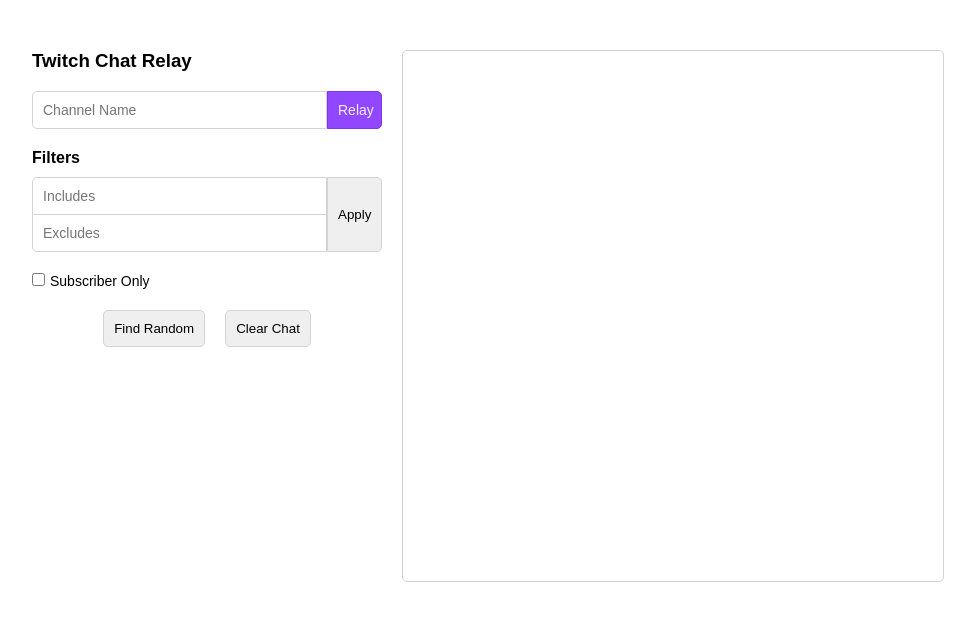
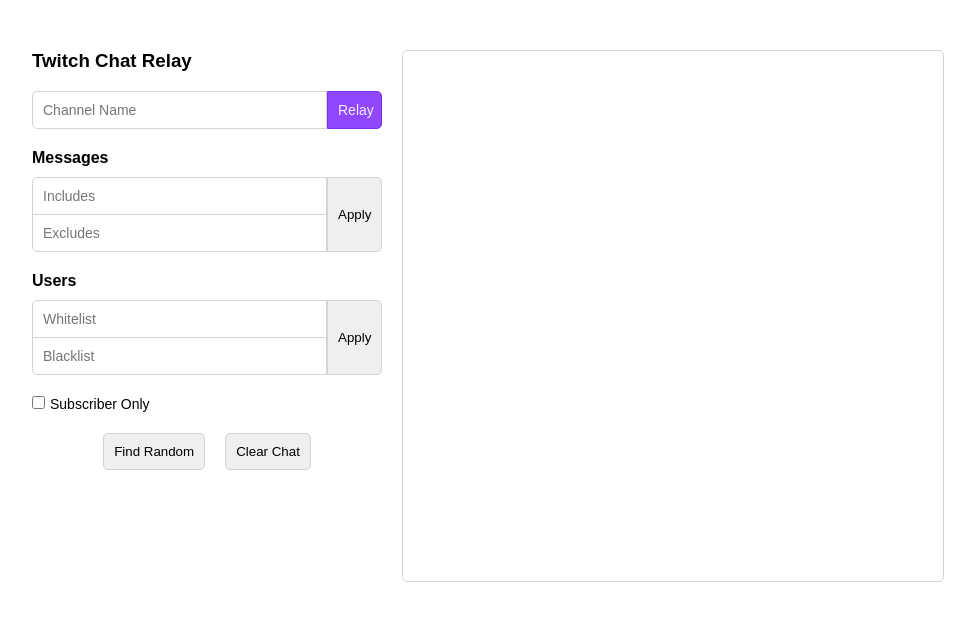
Before and after one commit to MelvinHK/TwitchChatFilterApp, a React (Create React App) app: page / in a window 1280 px wide. Shown: the top 618 px of the page, without its empty margins (152-1127 px from the left). Built offline with nearby package versions, Linux system fonts and the light colour scheme.

Commit message:
added white/blacklisting users

```diff
--- a/src/App.js
+++ b/src/App.js
@@ -14,12 +14,16 @@
   const [excludes, setExcludes] = useState('');
   const [excludesArray, setExcludesArray] = useState([]);
 
+  const [whitelist, setWhitelist] = useState('');
+  const [whitelistArray, setWhiteListArray] = useState([]);
+  const [blacklist, setBlacklist] = useState('');
+  const [blacklistArray, setBlacklistArray] = useState([]);
+
   const [subOnly, setSubOnly] = useState(false);
 
   const [scrolledBottom, setScrolledBottom] = useState(true);
   const [mousedOverChat, setMousedOverChat] = useState(false);
 
-  // Initialise client
   const handleSubmit = async (e) => {
     e.preventDefault();
     clearChat();
@@ -54,10 +58,14 @@
     const handleNewMessage = (channel, tags, message, self) => {
       if (
         (subOnly && !tags.subscriber) ||
+
+        (whitelistArray.length > 0 && !whitelistArray.some(username => username === tags.username)) ||
+        (blacklistArray.length > 0 && blacklistArray.some(username => username === tags.username)) ||
+
         (includesArray.length > 0 && !includesArray.some(word => message.includes(word))) ||
-        excludesArray.some(word => message.includes(word))
+        (excludesArray.length > 0 && excludesArray.some(word => message.includes(word)))
       )
-        return console.log(message)
+        return console.log(`${tags.username}: ${message}`);
       const newMessage = document.createElement('li');
       newMessage.setAttribute('id', tags.id);
       newMessage.innerHTML = `<span style='color:${tags.color};'>${tags['display-name']}</span>: <span>${message}</span>`;
@@ -71,42 +79,41 @@
     return () => {
       client.off('message', handleNewMessage);
     }
-  }, [client, scrolledBottom, includesArray, excludesArray, subOnly]);
+  }, [client, scrolledBottom, includesArray, excludesArray, whitelistArray, blacklistArray, subOnly]);
 
-  // Includes/Excludes filter
-  const applyCludes = () => {
-    if (includes === '' || !includes.replace(/\s/g, '').length)
-      setIncludesArray([]);
+  const applyFilter = (state, stateFunction) => {
+    if (state === '' || !state.replace(/\s/g, '').length)
+      stateFunction([]);
     else
-      setIncludesArray(includes.replace(/\s*,\s*/g, ',').split(','));
+      stateFunction(state.replace(/\s*,\s*/g, ',').split(','));
+  }
 
-    if (excludes === '' || !excludes.replace(/\s/g, '').length)
-      setExcludesArray([]);
-    else
-      setExcludesArray(excludes.replace(/\s*,\s*/g, ',').split(','));
+  const findRandomMessage = () => {
+    const messages = chatbox.current.childNodes;
+
+    if (messages.length > 0) {
+      const previousRandom = chatbox.current.getElementsByClassName('highlight')[0];
+      if (previousRandom)
+        previousRandom.classList.remove('highlight');
+
+      const message = messages[Math.floor(Math.random() * messages.length)];
+      message.lastElementChild.classList.add('highlight');
+      message.scrollIntoView();
+    }
   }
 
   const clearChat = () => {
     chatbox.current.replaceChildren();
+    setScrolledBottom(true);
   }
 
   const handleScroll = (e) => {
-    setScrolledBottom(Math.abs(e.scrollHeight - e.clientHeight - e.scrollTop) < 1)
+    setScrolledBottom(Math.abs(e.scrollHeight - e.clientHeight - e.scrollTop) < 1);
   }
 
   const scrollToBottom = () => {
     chatbox.current.scrollTop = chatbox.current.scrollHeight;
   }
-
-  const findRandomMessage = () => {
-    const messages = chatbox.current.childNodes;
-    if (messages.length > 0) {
-      const message = messages[Math.floor(Math.random() * messages.length)];
-      message.lastElementChild.classList.add('highlight')
-      message.scrollIntoView();
-    }
-  }
-
 
   return (
     <div className='flex-row align-content-center'>
@@ -124,24 +131,46 @@
           </div>
         </form>
 
-        <h4>Filters</h4>
+        <h4>Messages</h4>
 
         {/* Includes/Excludes */}
         <div className='flex-row'>
           <div>
-            <input type='text' value={includes} onChange={(e) => { setIncludes(e.target.value) }}
+            <input type='text' value={includes} onChange={(e) => setIncludes(e.target.value)}
               placeholder='Includes' className='w-100 bottom-flat right-flat magnet-bottom' />
             <input type='text' value={excludes} onChange={(e) => setExcludes(e.target.value)}
               placeholder='Excludes' className='w-100 right-flat top-flat' />
           </div>
-          <button type='button'
-            className='btn left-flat width' onClick={() => applyCludes()}>Apply</button>
+          <button type='button' className='btn left-flat width'
+            onClick={() => {
+              applyFilter(includes, setIncludesArray);
+              applyFilter(excludes, setExcludesArray);
+            }}>Apply</button>
         </div>
 
-        {/* Subscriber only */}
-        <div className='margin-bottom'>
-          <input type='checkbox' value={subOnly} onChange={() => setSubOnly(!subOnly)} />
-          <label>Subscriber Only</label>
+        <h4>Users</h4>
+        <div>
+          {/* Whitelist/Blacklist */}
+          <div className='flex-row'>
+            <div>
+              <input type='text' value={whitelist} onChange={(e) => setWhitelist(e.target.value)}
+                placeholder='Whitelist' className='w-100 bottom-flat right-flat magnet-bottom' />
+              <input type='text' value={blacklist} onChange={(e) => setBlacklist(e.target.value)}
+                placeholder='Blacklist' className='w-100 right-flat top-flat' />
+            </div>
+            <button type='button'
+              className='btn left-flat width'
+              onClick={() => {
+                applyFilter(whitelist, setWhiteListArray);
+                applyFilter(blacklist, setBlacklistArray);
+              }}>Apply</button>
+          </div>
+
+          {/* Subscriber only */}
+          <div className='margin-bottom'>
+            <input type='checkbox' value={subOnly} onChange={() => setSubOnly(!subOnly)} />
+            <label>Subscriber Only</label>
+          </div>
         </div>
 
         {/* Random / Clear */}
```
Also changed, not shown: 1 other file (tests, documents, lock files or other folders).
